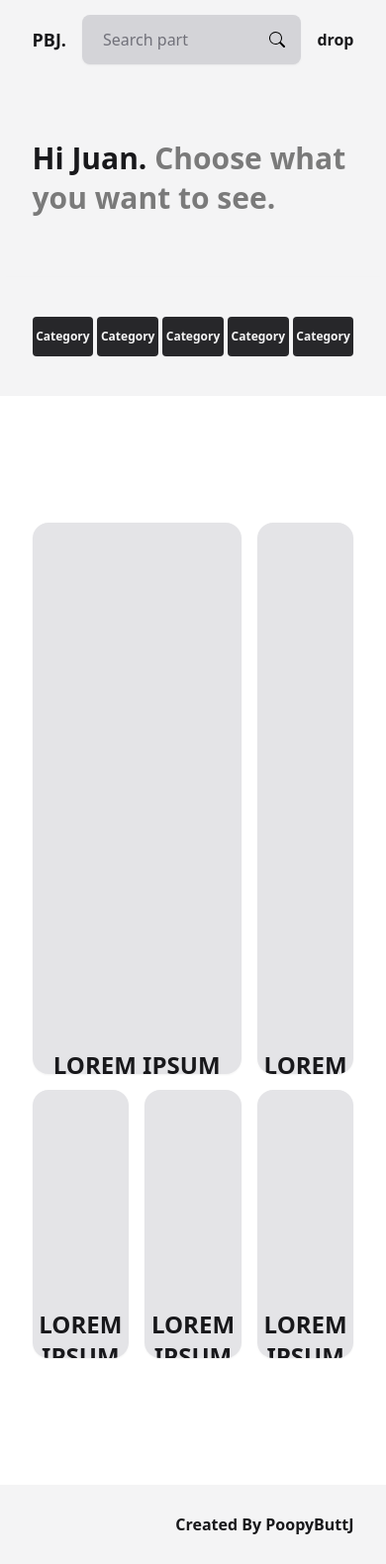
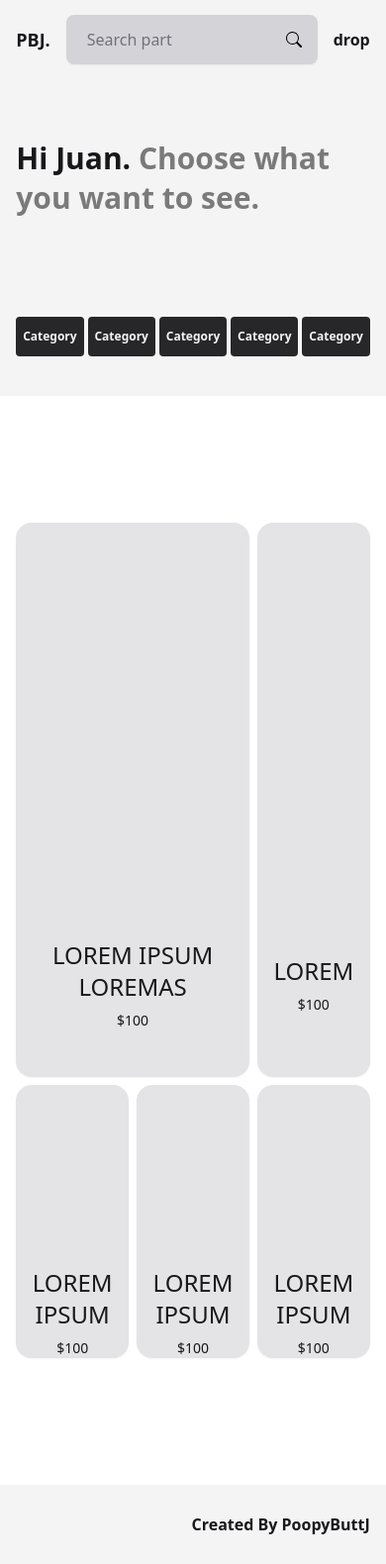
Before and after one commit to juan-lagunas/PBJ-1.0, a Django app: page / in a window 390 px wide. Shown: the whole page at 99% size. Run offline with Django 4.2, Linux system fonts and the light colour scheme; a user stored in the database is signed in; style sheets or scripts are compiled from the project's sources; some libraries are stand-ins or nearby versions.

Commit message:
responsive layout

```diff
--- a/core/templates/core/base.html
+++ b/core/templates/core/base.html
@@ -14,7 +14,7 @@
 
         <!--Home if logged in-->
 
-            <header class="relative w-10/12 lg:w-3/4 h-20 mx-auto z-10 ">
+            <header class="relative w-11/12 lg:w-3/4 h-20 mx-auto z-10 ">
 
                 <!--Mobile-->
                 <div class="w-full h-full md:invisible md:hidden">
@@ -78,7 +78,7 @@
     <!--Home if not logged in-->
     <div class="min-h-screen bg-zinc-100 text-zinc-900 dark:bg-zinc-900 dark:text-zinc-100 overflow-hidden">
 
-        <header class="h-20 absolute top-0 left-0 right-0 w-10/12 2xl:w-3/4 mx-auto z-10">
+        <header class="h-20 absolute top-0 left-0 right-0 w-11/12 lg:w-3/4 mx-auto z-10">
             <div class="w-full h-full flex flex-row justify-between mx-auto">
                 <div class="my-auto justify-start">
                     <a href="{% url 'core:index' %}" class="text-2xl xxl:text-3xl font-semibold">PBJ.</a>
--- a/core/templates/core/index.html
+++ b/core/templates/core/index.html
@@ -4,12 +4,12 @@
 <!--Logged in home-->
 {% block body %}
 <main>
-    <div class="relative w-10/12 lg:w-3/4 h-[200px] md:h-[250px] 2xl:h-[320px] mx-auto flex">
+    <div class="relative w-11/12 lg:w-3/4 h-[200px] md:h-[250px] 2xl:h-[320px] mx-auto flex">
         <div class="my-auto font-semibold text-3xl sm:text-4xl leading-10 md:text-5xl 2xl:w-7/12 ">Hi {{ request.user.username }}. <span style="color:rgb(122, 122, 122);"> Choose what you want to see.</span></div>
     </div>
     <div class="w-full shadow-md py-10">
-        <div class="w-10/12 lg:w-3/4 mx-auto">
-            <div class="flex flex-row space-x-1 sm:space-x-2 lg:space-x-4  2xl:w-7/12 ">
+        <div class="w-11/12 lg:w-3/4 mx-auto">
+            <div class="flex flex-row space-x-1 sm:space-x-2 lg:space-x-4 2xl:w-7/12 ">
                 <a href="" class="w-1/5 py-3 sm:py-6 lg:py-8 sm:shadow-md rounded bg-zinc-800 sm:hover:bg-zinc-700 dark:bg-zinc-800 flex sm:dark:hover:bg-zinc-600 sm:rounded-xl"><div class="m-auto text-xs sm:text-xl font-semibold capitalize text-zinc-100">category</div></a>
                 <a href="" class="w-1/5 py-3 sm:py-6 lg:py-8 sm:shadow-md rounded bg-zinc-800 sm:hover:bg-zinc-700 dark:bg-zinc-800 flex sm:dark:hover:bg-zinc-600 sm:rounded-xl"><div class="m-auto text-xs sm:text-xl font-semibold capitalize text-zinc-100">category</div></a>
                 <a href="" class="w-1/5 py-3 sm:py-6 lg:py-8 sm:shadow-md rounded bg-zinc-800 sm:hover:bg-zinc-700 dark:bg-zinc-800 flex sm:dark:hover:bg-zinc-600 sm:rounded-xl"><div class="m-auto text-xs sm:text-xl font-semibold capitalize text-zinc-100">category</div></a>
@@ -22,13 +22,13 @@
 
     <div class="w-full bg-white dark:bg-zinc-800">
 
-        <!--Trial-->
-        <div class="relative w-10/12 lg:w-7/12 mx-auto py-32">
-            <div class="grid grid-rows-3 grid-cols-3 gap-4 h-screen">
+        <!--Grid layout-->
+        <div class="relative w-11/12 lg:w-7/12 mx-auto py-32">
+            <div class="grid grid-rows-3 grid-cols-3 gap-2 lg:gap-4 h-screen">
                 <a href="" class="bg-zinc-200 dark:bg-zinc-900 h-full w-full shadow-sm rounded-2xl col-span-2 row-span-2 overflow-hidden">
                     <div class="relative grid grid-rows-3 grid-cols-1 w-full h-full">
                         <div class="row-span-2 dark:bg-zinc-900"></div>
-                        <div class="text-center font-semibold pt-40">
+                        <div class="text-center my-auto">
                             <div class="text-2xl w-full uppercase">lorem ipsum loremas</div>
                             <div class="text-sm w-full pt-2">$100</div>
                         </div>
@@ -37,8 +37,8 @@
                 <a href="" class="bg-zinc-200 dark:bg-zinc-900 h-full w-full shadow-sm rounded-2xl col-span-1 row-span-2 overflow-hidden">
                     <div class="relative grid grid-rows-3 grid-cols-1 w-full h-full">
                         <div class="row-span-2 dark:bg-zinc-900"></div>
-                        <div class="text-center font-semibold pt-40">
-                            <div class="text-2xl w-full uppercase">lorem ipsum sasdca</div>
+                        <div class="text-center my-auto">
+                            <div class="text-2xl w-full uppercase">lorem</div>
                             <div class="text-sm w-full pt-2">$100</div>
                         </div>
                     </div>
@@ -46,7 +46,7 @@
                 <a href="" class="bg-zinc-200 dark:bg-zinc-900 h-full w-full shadow-sm rounded-2xl overflow-hidden">
                     <div class="relative grid grid-rows-3 grid-cols-1 w-full h-full">
                         <div class="row-span-2 dark:bg-zinc-900"></div>
-                        <div class="text-center font-semibold py-10">
+                        <div class="text-center my-auto">
                             <div class="text-2xl w-full uppercase">lorem ipsum</div>
                             <div class="text-sm w-full pt-2">$100</div>
                         </div>
@@ -55,8 +55,8 @@
                 <a href="" class="bg-zinc-200 dark:bg-zinc-900 h-full w-full shadow-sm rounded-2xl overflow-hidden">
                     <div class="relative grid grid-rows-3 grid-cols-1 w-full h-full">
                         <div class="row-span-2 dark:bg-zinc-900"></div>
-                        <div class="">
-                            <div class="text-center font-semibold py-10">
+                        <div class="text-center my-auto">
+                            <div class="">
                                 <div class="text-2xl uppercase">lorem ipsum</div>
                                 <div class="text-sm w-full pt-2">$100</div>
                             </div>
@@ -66,8 +66,8 @@
                 <a href="" class="bg-zinc-200 dark:bg-zinc-900 h-full w-full shadow-sm rounded-2xl overflow-hidden">
                     <div class="relative grid grid-rows-3 grid-cols-1 w-full h-full">
                         <div class="row-span-2 dark:bg-zinc-900"></div>
-                        <div class="">
-                            <div class="text-center font-semibold py-10">
+                        <div class="text-center my-auto">
+                            <div class="">
                                 <div class="text-2xl uppercase">lorem ipsum</div>
                                 <div class="text-sm w-full pt-2">$100</div>
                             </div>
@@ -81,7 +81,7 @@
 
 </main>
 
-<footer class="relative w-10/12 lg:w-3/4 h-20 mx-auto">
+<footer class="relative w-11/12 lg:w-3/4 h-20 mx-auto">
     <div class="h-full flex m-auto justify-end">
         <div class="my-auto font-semibold">Created By PoopyButtJ</div>
     </div>
@@ -92,8 +92,8 @@
 <!--Not logged in home-->
 {% block nobody %}
 
-<main id="main" class="relative w-10/12 2xl:w-3/4 mx-auto">
-    <div class="relative flex mx-auto h-[700px] md:h-[850px] lg:h-[950px] 2xl:h-[1050px]">
+<main id="main" class="relative w-11/12 lg:w-3/4 mx-auto">
+    <div class="relative flex mx-auto h-[700px] lg:h-[900px]">
         <div class="my-auto w-full lg:w-3/4 xl:7/12 2xl:w-1/2">
             <div class="text-5xl sm:text-6xl md:text-8xl font-semibold">Lorem ipsum.</div>
             <div class="sm:text-lg lg:leading-relaxed py-6 sm20">Etiam laoreet id tellus vitae porta. Phasellus dapibus pulvinar neque eu ultricies. Vestibulum pharetra lacus urna, a bibendum purus imperdiet ac.</div>
@@ -103,19 +103,19 @@
         </div>
     </div>
 
-    <div class="relative mx-auto my-12 sm:my-24">
+    <div class="relative mx-auto my-12 sm:my-24 text-center">
         <div class="relative w-full lg:flex lg:flex-row lg:space-x-6">
-            <div class="flex mb-5 lg:m-0 lg:w-1/3 h-[300px] sm:h-[450px] rounded-xl bg-cyan-800 hover:bg-cyan-600 dark:bg-cyan-900 dark:hover:bg-cyan-700 text-zinc-300 hover:text-white dark:text-zinc-300 dark:hover:text-zinc-200 transition ease-in-out">
+            <div class="flex mb-10 lg:m-0 lg:w-1/3 h-[300px] lg:h-[450px] rounded-xl bg-cyan-800 hover:bg-cyan-600 dark:bg-cyan-900 dark:hover:bg-cyan-700 text-zinc-300 hover:text-white dark:text-zinc-300 dark:hover:text-zinc-200 transition ease-in-out">
                 <a href="" class="flex h-full w-full">
                     <div class="m-auto text-xl sm:text-2xl lg:text-lg 2xl:text-2xl font-bold uppercase">Lorem ipsum etiam laoreet.</div>
                 </a>
             </div>
-            <div class="flex mb-5 lg:m-0 lg:w-1/3 h-[300px] sm:h-[450px] rounded-xl bg-purple-800 hover:bg-purple-600 dark:bg-purple-900 dark:hover:bg-purple-700 text-zinc-300 hover:text-white dark:text-zinc-300 dark:hover:text-zinc-200 transition ease-in-out">
+            <div class="flex mb-10 lg:m-0 lg:w-1/3 h-[300px] lg:h-[450px] rounded-xl bg-purple-800 hover:bg-purple-600 dark:bg-purple-900 dark:hover:bg-purple-700 text-zinc-300 hover:text-white dark:text-zinc-300 dark:hover:text-zinc-200 transition ease-in-out">
                 <a href="" class="flex h-full w-full">
                     <div class="m-auto text-xl sm:text-2xl lg:text-lg 2xl:text-2xl font-bold uppercase">Lorem ipsum etiam laoreet.</div>
                 </a>
             </div>
-            <div class="flex mb-5 lg:m-0 lg:w-1/3 h-[300px] sm:h-[450px] rounded-xl bg-rose-800 hover:bg-rose-600 dark:bg-rose-900 dark:hover:bg-rose-700 text-zinc-300 hover:text-white dark:text-zinc-300 dark:hover:text-zinc-200 transition ease-in-out">
+            <div class="flex mb-10 lg:m-0 lg:w-1/3 h-[300px] lg:h-[450px] rounded-xl bg-rose-800 hover:bg-rose-600 dark:bg-rose-900 dark:hover:bg-rose-700 text-zinc-300 hover:text-white dark:text-zinc-300 dark:hover:text-zinc-200 transition ease-in-out">
                 <a href="" class="flex h-full w-full">
                     <div class="m-auto text-xl sm:text-2xl lg:text-lg 2xl:text-2xl font-bold uppercase">Lorem ipsum etiam laoreet.</div>
                 </a>
@@ -191,7 +191,7 @@
     </div>
 </main>
 
-<footer class="w-10/12 lg:w-3/4 h-20 mx-auto">
+<footer class="w-11/12 lg:w-3/4 h-20 mx-auto">
     <div class="h-full flex m-auto justify-end">
         <div class="my-auto font-semibold">Created By PoopyButtJ</div>
     </div>
--- /dev/null
+++ b/package.json
@@ -0,0 +1,5 @@
+{
+  "dependencies": {
+    "cross-env": "^7.0.3"
+  }
+}
```
Also changed, not shown: db.sqlite3, package-lock.json (added).
